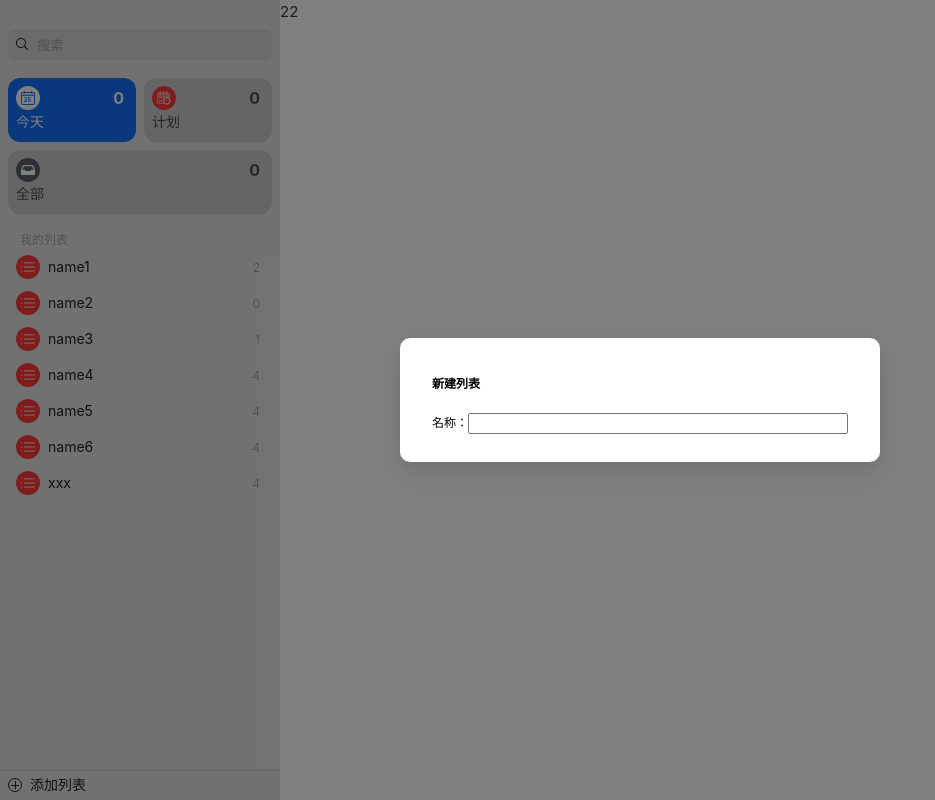
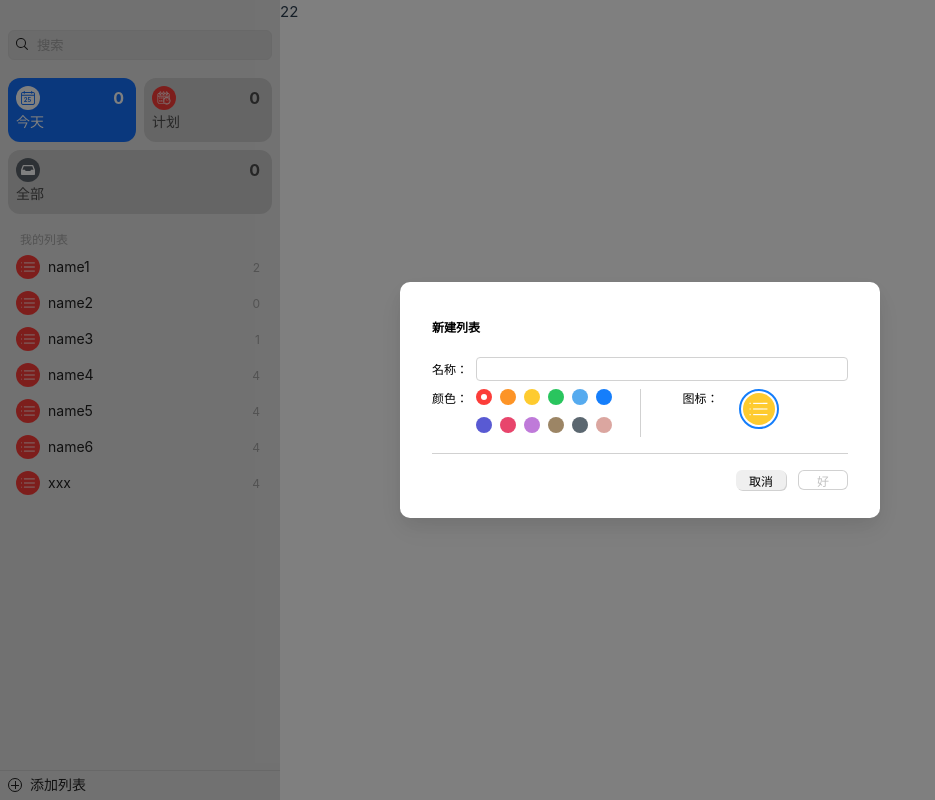
Before and after one commit to yanjxv/easytodo, a Vue app: page / in a window 1280 px wide. Both pictures are taken after a click on the element "添加列表". Shown: the whole page, without its empty margins (0-935 px from the left). Built offline with nearby package versions, Linux system fonts and the light colour scheme.

Commit message:
添加列表弹框ui

```diff
--- a/src/assets/style/type-dialog.scss
+++ b/src/assets/style/type-dialog.scss
@@ -20,18 +20,145 @@
 
       .name-layout {
         width: 100%;
+        height: 24px;
         margin-top: 20px;
         display: flex;
+        align-items: center;
+
         span {
           font-size: 12px;
         }
+
         input {
+          height: 100%;
           flex: 1;
+          border: 1px solid #d2d2d2;
+          border-radius: 4px;
+          padding: 0 4px;
+          margin-left: 8px;
         }
       }
 
       .label-layout {
+        margin-top: 8px;
+        display: flex;
+        height: 64px;
+        width: 100%;
 
+        .color-layout {
+          flex: 1;
+          display: flex;
+
+          span {
+            font-size: 12px;
+          }
+
+          .color-grid {
+            display: grid;
+            grid-template-columns: repeat(6, 24px);
+            grid-template-rows: repeat(2, 28px);
+            margin-left: 8px;
+
+            .circle-color {
+              width: 16px;
+              height: 16px;
+              border-radius: 50%;
+              background-color: red;
+              position: relative;
+
+              .select-dot {
+                width: 6px;
+                height: 6px;
+                top: 8px;
+                left: 8px;
+                transform: translate(-3px, -3px);
+                border-radius: 50%;
+                background-color: white;
+              }
+            }
+          }
+        }
+
+        .divider {
+          background-color: var(--divider-gray1);
+          width: 1px;
+          height: 48px;
+        }
+
+        .icon-layout {
+          flex: 1;
+          display: flex;
+
+          span {
+            margin-left: 42px;
+            font-size: 12px;
+          }
+
+          .icon-selector {
+            margin-left: 20px;
+            width: 40px;
+            height: 40px;
+            border-radius: 50%;
+            border: 2px solid #157efb;
+            display: flex;
+            align-items: center;
+            justify-content: center;
+            padding: 2px;
+
+            .icon {
+              width: 100%;
+              height: 100%;
+            }
+          }
+
+
+        }
+      }
+
+      .h-divider {
+        width: 100%;
+        height: 1px;
+        background-color: var(--divider-gray1);
+      }
+
+      .button-layout {
+        margin-top: 16px;
+        display: flex;
+        flex-direction: row-reverse;
+
+        button {
+          height: 20px;
+          width: 50px;
+          font-size: 12px;
+          border-radius: 6px;
+          border: none;
+          //box-shadow: 0 14px 56px -11px #1875FF;
+        }
+
+        .button-yes {
+          margin-left: 12px;
+          box-shadow: 0 0 0 1px var(--divider-gray1) inset;
+          background-color: transparent;
+          color: #c1c1c1;
+        }
+
+        .button-yes.able {
+          box-shadow: none;
+          background-color: rgba(33, 130, 248, 0.9);
+          color: white;
+        }
+
+        .button-yes.able:hover {
+          background-color: rgba(33, 130, 248, 1);
+        }
+
+        .button-no {
+          box-shadow: 1px 1px 0 var(--divider-gray1);
+        }
+
+        .button-no:hover {
+          background-color: #cccccc;
+        }
       }
     }
 
--- /dev/null
+++ b/src/components/common/CircleIcon.vue
@@ -0,0 +1,32 @@
+<template>
+  <div :style="`background-color: ${color};`">
+    <img src="src/assets/svg/ic_menu.svg" alt="" />
+  </div>
+</template>
+<script>
+export default {
+  name: 'CircleIcon',
+  props: {
+    color: {
+      type: String,
+      default: '#157efb'
+    }
+  }
+}
+</script>
+<style scoped lang="scss">
+div {
+  height: 24px;
+  width: 24px;
+  border-radius: 50%;
+  //background-color: var(--todo-type-color1);
+  display: flex;
+  align-items: center;
+  justify-content: center;
+
+  img {
+    width: 66.6%;
+    height: 66.6%;
+  }
+}
+</style>
--- a/src/components/menu/MenuLayout.vue
+++ b/src/components/menu/MenuLayout.vue
@@ -2,7 +2,7 @@
   <div class="menu-layout">
 
     <div class="input-wrapper">
-      <input type="text" name="" id="" placeholder="搜索">
+      <input type="text" placeholder="搜索" v-model="searchText">
       <img src="src/assets/svg/ic_search.svg" alt="" class="input-search">
       <div class="input-close-wrapper" v-show="searchText.length > 0" @click="clearSearch">
         <img src="src/assets/svg/ic_search_close.svg" alt="" class="input-close">
@@ -28,7 +28,7 @@
     width="480px"
     :show-close="false"
     align-center>
-      <type-dialog-layout/>
+      <type-dialog-layout @close="onDialogClosed"/>
     </el-dialog>
   </div>
 </template>
@@ -57,6 +57,14 @@ export default {
     },
     clearSearch() {
       this.searchText = ''
+    },
+    onDialogClosed(res) {
+      this.showCreateTypeDialog = false
+      if (res) {
+        console.log('----submit', res)
+      } else {
+        console.log('----close dialog')
+      }
     }
   }
 }
--- a/src/components/menu/TypeDialogLayout.vue
+++ b/src/components/menu/TypeDialogLayout.vue
@@ -1,16 +1,90 @@
 <template>
-  <div class="dialog-layout">
+  <!-- 表单容器，阻止默认提交行为并调用onSubmit方法 -->
+  <form class="dialog-layout" @submit.prevent="onSubmit">
     <h4>新建列表</h4>
     <div class="name-layout">
       <span>名称：</span>
-      <input type="text" name="" id="name">
+      <input type="text" v-model="typeName" />
     </div>
-  </div>
+    <!-- 标签选择区域（包含颜色和图标选择） -->
+    <div class="label-layout">
+      <div class="color-layout">
+        <span>颜色：</span>
+        <div class="color-grid">
+          <div
+            v-for="i in 12"
+            class="circle-color"
+            :key="i"
+            :style="`background-color: ${colorList[i - 1]}`"
+            @click="onClickColorItem(i)"
+          >
+            <!-- 当前选中的颜色会显示一个小圆点标记 -->
+            <div v-show="i === currentColorIndex" class="select-dot"></div>
+          </div>
+        </div>
+      </div>
+      <div class="divider"></div>
+      <!-- 按钮操作区域 -->
+      <div class="icon-layout">
+        <span>图标：</span>
+        <div class="icon-selector">
+          <circle-icon color="#fecb2f" class="icon" />
+        </div>
+        <div></div>
+      </div>
+    </div>
+    <!--    todo:智能列表功能暂时不做-->
+    <div class="h-divider"></div>
+    <div class="button-layout">
+      <button
+        class="button-yes"
+        :class="{ able: typeName.length > 0 }"
+        :type="typeName.length > 0 ? 'submit' : 'button'"
+      >
+        好
+      </button>
+      <button class="button-no" type="button" @click="$emit('close')">取消</button>
+    </div>
+  </form>
 </template>
 <script>
+import CircleIcon from '@/components/common/CircleIcon.vue'
+
 export default {
-  name: "TypeDialogLayout"
+  name: 'TypeDialogLayout',
+  components: {
+    CircleIcon
+  },
+  data() {
+    return {
+      currentColorIndex: 1,
+      colorList: [
+        '#fc3d39',
+        '#fd9426',
+        '#fecb2f',
+        '#29c55e',
+        '#56abef',
+        '#157efb',
+        '#595ad3',
+        '#e8456c',
+        '#bf7ad9',
+        '#9c8565',
+        '#5b6770',
+        '#dba6a0'
+      ],
+      typeName: ''
+    }
+  },
+  methods: {
+    onSubmit() {
+      this.$emit('close', {
+        name: this.typeName
+      })
+    },
+    onClickColorItem(index) {
+      this.currentColorIndex = index
+    }
+  }
 }
 </script>
-<style scoped>
-</style>
+<style scoped></style>
```
